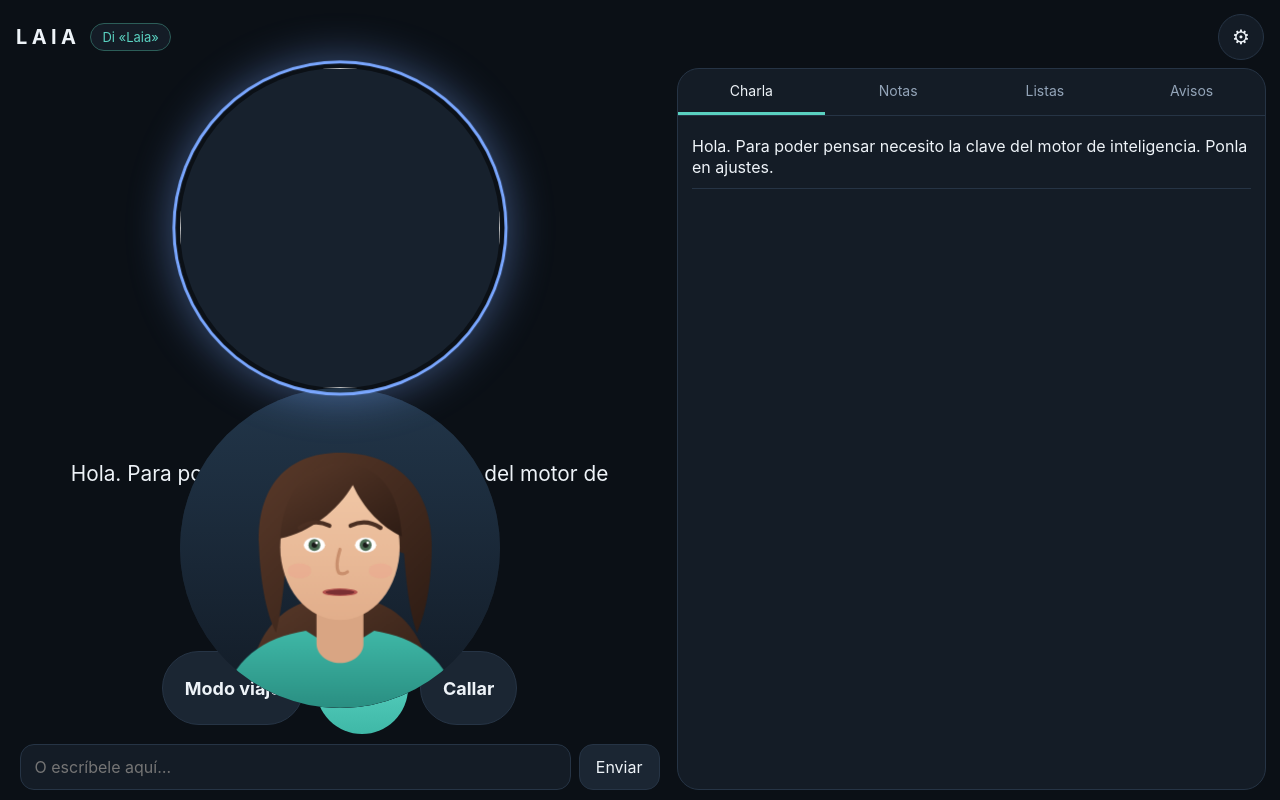
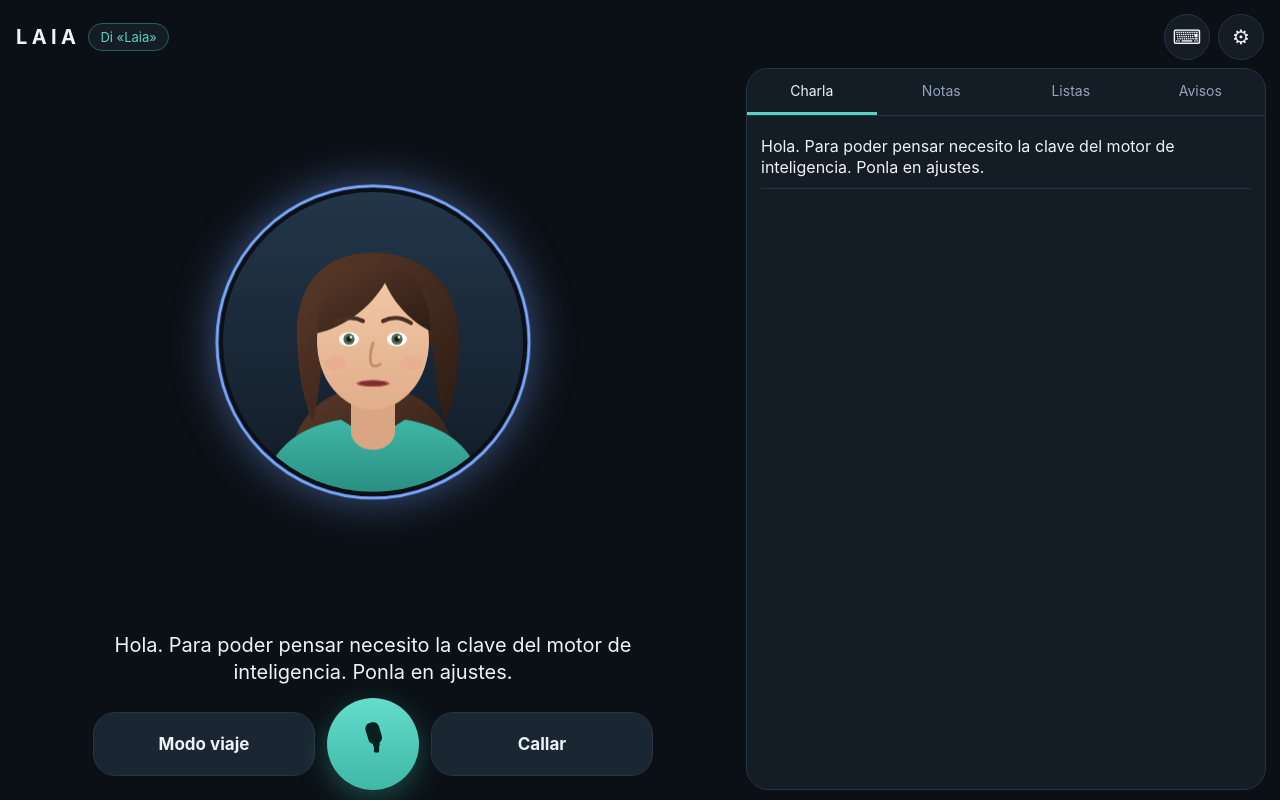
Before and after one commit to Alorubelii/laia, a plain HTML site: page index.html in a window 1280 px wide. Both pictures are taken after a click on the button "Empezar". Drawn offline with Linux system fonts and the light colour scheme.

Commit message:
Rehacer la pantalla principal: avatar corregido, controles encajados y paneles en hoja
Co-Authored-By: Claude Fable 5.2 <noreply@anthropic.com>
Claude-Session: https://claude.ai/code/session_01Vp6pmuj9gpgsZk2UFwrgRZ

```diff
--- a/index.html
+++ b/index.html
@@ -17,19 +17,22 @@ html,body{height:100%;margin:0;background:var(--bg);color:var(--txt);
   -webkit-font-smoothing:antialiased;overscroll-behavior:none}
 button,input,select,textarea{font:inherit;color:inherit}
 button{cursor:pointer;border:0;background:none}
-.app{height:100dvh;display:flex;flex-direction:column;
+.app{height:100vh;height:100dvh;display:flex;flex-direction:column;overflow:hidden;
   padding:max(10px,env(safe-area-inset-top)) max(14px,env(safe-area-inset-right)) max(10px,env(safe-area-inset-bottom)) max(14px,env(safe-area-inset-left))}
-header{display:flex;align-items:center;gap:10px;padding:4px 2px 8px}
+header{display:flex;align-items:center;gap:8px;padding:4px 2px 8px;flex:none}
 header h1{font-size:20px;letter-spacing:.22em;margin:0;font-weight:700}
-.chip{font-size:13px;color:var(--mut);background:var(--panel);border:1px solid var(--line);padding:5px 11px;border-radius:99px;white-space:nowrap;overflow:hidden;text-overflow:ellipsis;max-width:55vw}
+.chip{font-size:13px;color:var(--mut);background:var(--panel);border:1px solid var(--line);padding:5px 11px;border-radius:99px;white-space:nowrap;overflow:hidden;text-overflow:ellipsis;min-width:0;flex:0 1 auto}
 .chip.on{color:var(--acc);border-color:#2c5d58}
 .sp{flex:1}
-.ico{width:46px;height:46px;border-radius:50%;background:var(--panel);border:1px solid var(--line);display:grid;place-items:center;font-size:20px}
-main{flex:1;min-height:0;display:grid;grid-template-columns:1fr;grid-template-rows:auto 1fr;gap:12px}
-.stage{display:flex;flex-direction:column;align-items:center;gap:10px;min-height:0}
-.avatar{position:relative;width:clamp(150px,34dvh,300px);aspect-ratio:1;border-radius:50%;flex:none}
+.ico{flex:none;width:46px;height:46px;border-radius:50%;background:var(--panel);border:1px solid var(--line);display:grid;place-items:center;font-size:20px}
+main{flex:1;min-height:0;display:flex;gap:14px}
+.stage{flex:1 1 0;min-width:0;min-height:0;display:flex;flex-direction:column;align-items:center;gap:10px}
+.avwrap{flex:1 1 0;min-height:96px;width:100%;display:grid;place-items:center;container-type:size}
+.avatar{position:relative;height:min(58vw,30dvh,330px);height:min(calc(100cqh - 20px),calc(100cqw - 20px),300px);aspect-ratio:1;border-radius:50%}
 .avatar .ring{position:absolute;inset:-7px;border-radius:50%;border:3px solid var(--line);transition:border-color .3s, box-shadow .3s}
-.avatar svg,.avatar img{width:100%;height:100%;border-radius:50%;display:block;object-fit:cover;background:#17212d}
+.avatar{overflow:visible}
+.avatar svg,.avatar img{position:absolute;inset:0;width:100%;height:100%;border-radius:50%;display:block;object-fit:cover;background:#17212d}
+.avatar img[hidden],[hidden]{display:none!important}
 .st-listen .ring{border-color:#31475e}
 .st-armed .ring{border-color:var(--acc);box-shadow:0 0 0 6px rgba(90,209,192,.16),0 0 40px rgba(90,209,192,.35);animation:pulse 1.3s ease-in-out infinite}
 .st-think .ring{border-color:var(--warn);border-style:dashed;animation:spin 3s linear infinite}
@@ -44,17 +47,22 @@ main{flex:1;min-height:0;display:grid;grid-template-columns:1fr;grid-template-ro
 @keyframes talk{from{transform:scaleY(.25)}to{transform:scaleY(1)}}
 .breath{animation:breath 4.5s ease-in-out infinite;transform-origin:50% 100%;transform-box:fill-box}
 @keyframes breath{50%{transform:scaleY(1.012)}}
-.status{font-size:17px;color:var(--mut);min-height:22px;text-align:center}
-.heard{font-size:16px;color:var(--acc);min-height:20px;text-align:center;max-width:36em;padding:0 6px}
-.reply{font-size:clamp(18px,2.6dvh,24px);line-height:1.35;text-align:center;max-width:34em;padding:0 6px;overflow:auto;flex:1;min-height:40px}
-.ctrl{display:flex;gap:12px;align-items:center;justify-content:center;width:100%;flex:none}
-.big{height:74px;min-width:74px;border-radius:40px;font-size:18px;font-weight:650;padding:0 22px;background:var(--panel2);border:1px solid var(--line)}
-.big.mic{background:linear-gradient(180deg,#63dccb,#3fb8a7);color:#06211d;border:0;font-size:30px;width:92px;height:92px;border-radius:50%;padding:0}
+.talk{flex:0 0 auto;width:100%;max-width:34em;display:flex;flex-direction:column;gap:6px;align-items:center;text-align:center}
+.status{font-size:17px;font-weight:600;color:var(--mut);line-height:1.25}
+.heard{font-size:16px;color:var(--acc);line-height:1.3;max-height:2.6em;overflow:hidden}
+.heard:empty{display:none}
+.reply{font-size:clamp(17px,2.5dvh,22px);line-height:1.35;max-height:min(26dvh,9.5em);overflow:auto;width:100%;padding:0 4px;-webkit-overflow-scrolling:touch}
+.reply:empty{display:none}
+.ctrl{flex:none;display:grid;grid-template-columns:minmax(0,1fr) auto minmax(0,1fr);gap:12px;align-items:center;width:100%;max-width:560px;padding-top:2px}
+.big{height:64px;border-radius:22px;font-size:17px;font-weight:650;padding:0 8px;background:var(--panel2);border:1px solid var(--line);width:100%;white-space:nowrap;overflow:hidden;text-overflow:ellipsis}
+.big.mic{background:linear-gradient(180deg,#63dccb,#3fb8a7);color:#06211d;border:0;font-size:32px;width:92px;height:92px;border-radius:50%;padding:0;box-shadow:0 8px 28px rgba(63,184,167,.35)}
 .big.on{background:#20406b;border-color:#3b68a8;color:#cfe1ff}
-.typed{display:flex;gap:8px;width:100%;max-width:640px;flex:none}
-.typed input{flex:1;height:46px;border-radius:14px;border:1px solid var(--line);background:var(--panel);padding:0 14px;font-size:16px;min-width:0}
-.typed button{height:46px;padding:0 16px;border-radius:14px;background:var(--panel2);border:1px solid var(--line)}
-.panels{background:var(--panel);border:1px solid var(--line);border-radius:var(--r);display:flex;flex-direction:column;min-height:0;overflow:hidden}
+.typed{display:none;gap:8px;width:100%;max-width:560px;flex:none}
+.typed.show{display:flex}
+.typed input{flex:1;height:48px;border-radius:14px;border:1px solid var(--line);background:var(--panel);padding:0 14px;font-size:16px;min-width:0}
+.typed button{height:48px;padding:0 16px;border-radius:14px;background:var(--panel2);border:1px solid var(--line)}
+.panels{background:var(--panel);border:1px solid var(--line);border-radius:var(--r);display:flex;flex-direction:column;min-height:0;overflow:hidden;flex:0 0 44%;max-width:520px}
+.phead{display:none;align-items:center;justify-content:space-between;padding:10px 14px 4px;font-size:20px;font-weight:700}
 .tabs{display:flex;border-bottom:1px solid var(--line)}
 .tabs button{flex:1;padding:13px 4px;font-size:14px;color:var(--mut);border-bottom:3px solid transparent}
 .tabs button.sel{color:var(--txt);border-bottom-color:var(--acc)}
@@ -95,17 +103,22 @@ label{display:block;font-size:14px;color:var(--mut);margin:14px 0 6px}
 .hero p{color:var(--mut);max-width:28em;line-height:1.45;font-size:17px;margin:0}
 .toast{position:fixed;left:50%;transform:translateX(-50%);bottom:calc(18px + env(safe-area-inset-bottom));background:#22303f;border:1px solid var(--line);padding:12px 18px;border-radius:16px;font-size:16px;z-index:40;display:none;max-width:90vw;text-align:center}
 .toast.show{display:block}
-/* iPhone Duo abierto y pantallas anchas: dos columnas */
+/* Estrecho (iPhone Duo cerrado): los paneles son una hoja a pantalla completa */
+@media (max-width:679px){
+  .panels{position:fixed;inset:0;z-index:15;border-radius:0;border:0;max-width:none;display:none;
+    padding:max(8px,env(safe-area-inset-top)) max(6px,env(safe-area-inset-right)) max(8px,env(safe-area-inset-bottom)) max(6px,env(safe-area-inset-left))}
+  .panels.open{display:flex}
+  .phead{display:flex}
+}
+/* Ancho (iPhone Duo abierto): dos columnas */
 @media (min-width:680px){
-  main{grid-template-columns:minmax(0,1.05fr) minmax(0,.95fr);grid-template-rows:1fr}
-  .avatar{width:clamp(180px,40dvh,340px)}
+  #btnPanel{display:none}
   .chip{max-width:40vw}
 }
-@media (max-width:679px){
-  .panels{max-height:30dvh}
-}
-@media (max-height:620px) and (max-width:679px){
-  .panels{display:none}
+/* Pantallas muy bajas */
+@media (max-height:560px){
+  .big{height:54px} .big.mic{width:76px;height:76px;font-size:28px}
+  .reply{max-height:5.4em}
 }
 @media (prefers-reduced-motion:reduce){*{animation:none!important}}
 </style>
@@ -117,12 +130,14 @@ label{display:block;font-size:14px;color:var(--mut);margin:14px 0 6px}
     <h1>LAIA</h1>
     <span class="chip" id="chip">Apagada</span>
     <span class="sp"></span>
+    <button class="ico" id="btnKb" aria-label="Escribir">⌨︎</button>
+    <button class="ico" id="btnPanel" aria-label="Notas y listas">☰</button>
     <button class="ico" id="btnCfg" aria-label="Ajustes">⚙︎</button>
   </header>
 
   <main>
     <section class="stage" id="stage">
-      <div class="avatar" id="avatar">
+      <div class="avwrap"><div class="avatar" id="avatar">
         <div class="ring"></div>
         <img id="avImg" alt="" hidden>
         <svg id="avSvg" viewBox="0 0 300 300" role="img" aria-label="Avatar de LAIA">
@@ -155,10 +170,12 @@ label{display:block;font-size:14px;color:var(--mut);margin:14px 0 6px}
             <ellipse class="mouth-talk" cx="150" cy="192" rx="15" ry="9" fill="#7a2f33" stroke="#b5544f" stroke-width="3"/>
           </g>
         </svg>
+      </div></div>
+      <div class="talk">
+        <div class="status" id="status">Pulsa «Empezar»</div>
+        <div class="heard" id="heard"></div>
+        <div class="reply" id="reply"></div>
       </div>
-      <div class="status" id="status">Pulsa «Empezar»</div>
-      <div class="heard" id="heard"></div>
-      <div class="reply" id="reply"></div>
       <div class="ctrl">
         <button class="big" id="btnTrip">Modo viaje</button>
         <button class="big mic" id="btnMic" aria-label="Hablar">🎙</button>
@@ -170,7 +187,8 @@ label{display:block;font-size:14px;color:var(--mut);margin:14px 0 6px}
       </form>
     </section>
 
-    <aside class="panels">
+    <aside class="panels" id="panels">
+      <div class="phead"><span>LAIA</span><button class="ico" id="btnPanelX" aria-label="Cerrar">✕</button></div>
       <div class="tabs" id="tabs">
         <button data-p="chat" class="sel">Charla</button>
         <button data-p="notas">Notas</button>
@@ -285,7 +303,7 @@ function setState(st, text){
   if(text!==undefined) $("status").textContent=text;
   const chip=$("chip");
   chip.className="chip"+(started?" on":"");
-  chip.textContent = !started ? "Apagada" : (trip ? "Modo viaje: te escucho siempre" : "Di «"+cap(S.cfg.wake)+"»");
+  chip.textContent = !started ? "Apagada" : (trip ? "Modo viaje" : "Di «"+cap(S.cfg.wake)+"»");
 }
 const cap = s => s.charAt(0).toUpperCase()+s.slice(1);
 function idleState(){
@@ -631,7 +649,7 @@ setInterval(async ()=>{
 }, 15000);
 
 /* ================= Modo viaje y controles ================= */
-function setTrip(on){ trip=!!on; $("btnTrip").classList.toggle("on",trip); $("btnTrip").textContent=trip?"Viaje: activado":"Modo viaje"; lastActivity=Date.now(); idleState(); }
+function setTrip(on){ trip=!!on; $("btnTrip").classList.toggle("on",trip); $("btnTrip").textContent=trip?"Viaje ✓":"Modo viaje"; lastActivity=Date.now(); idleState(); }
 $("btnTrip").addEventListener("click",()=>{ setTrip(!trip); beep(trip?990:520); if(!busy&&!speaking) restartRec(150); });
 $("btnMic").addEventListener("click",()=>{
   if(!started) return;
@@ -643,6 +661,9 @@ $("btnStop").addEventListener("click",()=>{ shutUp(); if(!busy){ idleState(); re
 $("typed").addEventListener("submit",e=>{ e.preventDefault(); const v=$("txt").value.trim(); if(!v) return; $("txt").value=""; $("txt").blur(); if(speaking) shutUp(); handle(v); });
 
 /* ================= Paneles ================= */
+$("btnPanel").addEventListener("click",()=>{ $("panels").classList.add("open"); render(); });
+$("btnPanelX").addEventListener("click",()=>$("panels").classList.remove("open"));
+$("btnKb").addEventListener("click",()=>{ const t=$("typed"); t.classList.toggle("show"); if(t.classList.contains("show")) $("txt").focus(); });
 $("tabs").addEventListener("click",e=>{ const b=e.target.closest("button"); if(!b) return; pane=b.dataset.p; [...$("tabs").children].forEach(x=>x.classList.toggle("sel",x===b)); render(); });
 $("pane").addEventListener("click",e=>{
   const x=e.target.closest("[data-del]"); if(!x) return;
```
